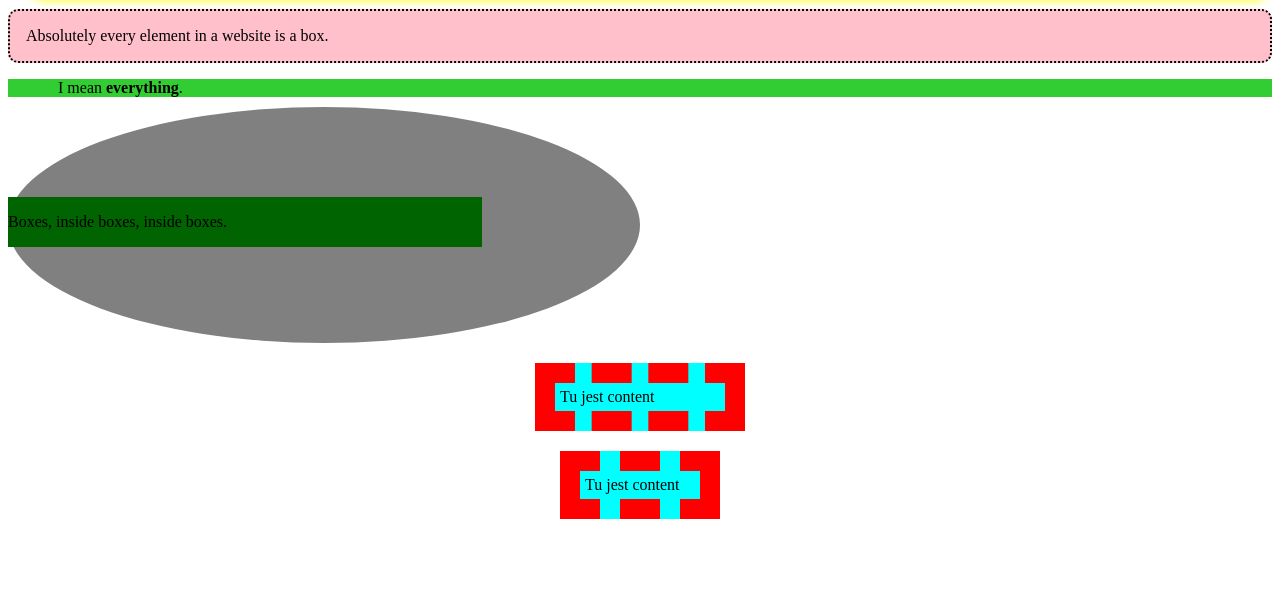
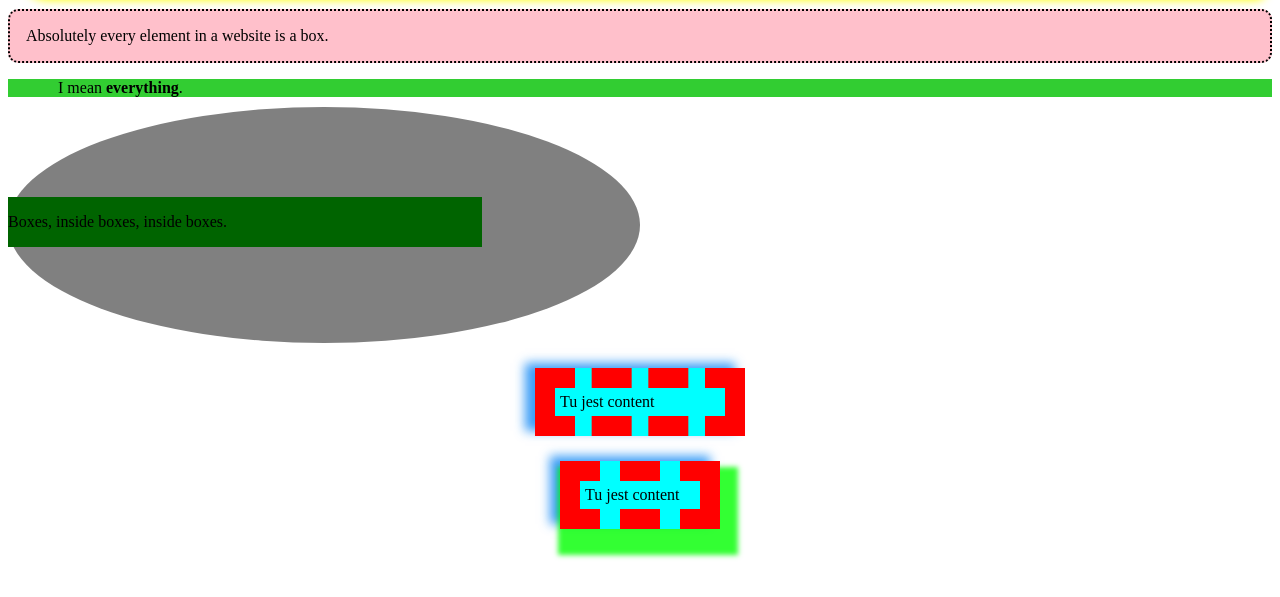
Before and after one commit to tom-bro/box-model-code, a plain HTML site: page index.html in a window 1280 px wide. Shown: the part 173-770 px from the top of the page. Drawn offline with Linux system fonts and the light colour scheme.

Commit message:
Add some changes to css

```diff
--- a/css/main.css
+++ b/css/main.css
@@ -64,7 +64,8 @@ h1 + p {
   background-color: aqua;
   padding: 5px 5px;
   border: 20px dashed red;
-  margin: 20px auto;
+  margin: 25px auto;
+  box-shadow: -10px -5px 10px rgba(12, 134, 245, .8)
 }
 
 .moje2 {
@@ -73,4 +74,5 @@ h1 + p {
   padding: 5px 5px;
   border: 20px dashed red;
   margin: 20px auto;
+  box-shadow: 8px 16px 5px 10px rgba(0, 255 , 0, .8), -10px -5px 10px rgba(12, 134, 245, .8)
 }
```
